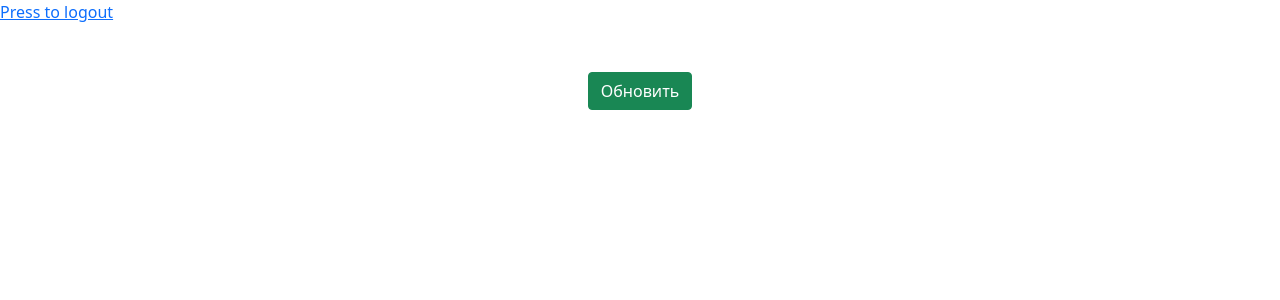
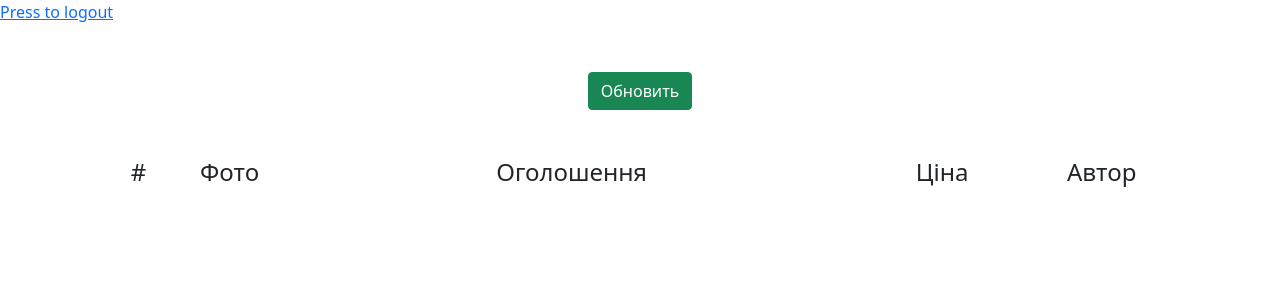
Before and after one commit to nyckolas-python/flask-multiprocessing, a Flask app: page /olx in a window 1280 px wide. Shown: the top 300 px of the page. Run offline with Flask 2, Linux system fonts and the light colour scheme; a user stored in the database is signed in.

Commit message:
Update olx.html

```diff
--- a/templates/olx.html
+++ b/templates/olx.html
@@ -13,9 +13,16 @@
 {% block one_script %}
 
     <script>
-        const onClickHandler = () => {
+        const onClickHandler = (obj) => {
+            $.ajax({
+                url: '',
+                type: 'POST',
+                contentType: 'application/json',
+                data: JSON.stringify({
+                    olx_id: obj.id
+                })
+            });
             event.target.parentElement.remove();
-            event.submit();
         }
     </script>
 
@@ -32,15 +39,34 @@
             <button class="btn btn-success">Обновить</button>
         </div>
     </div>
-    <form method="post" id="form">
-    <div class="row mt-5 text-center">
-        <div class="col-4 mx-auto">
-            <ul class="list">
-                {# AJAX #}
-            </ul>
+</div>
+<br>
+<br>
+<div class="container text-left">
+    <div class="row justify-content-md-center text-center">
+        <div class="col col-lg-2" style="width: 6%;">
+            <h4>#</h4>
+        </div>
+        <div class="col col-lg-2"style="width: 10%;">
+            <h4>Фото</h4>
+        </div>
+        <div class="col-md-auto" style="width: 50%;">
+            <h4>Оголошення</h4>
+        </div>
+        <div class="col col-lg-2"style="width: 15%;">
+            <h4>Ціна</h4>
+        </div>
+        <div class="col col-lg-2"style="width: 13%;">
+            <h4>Автор</h4>
         </div>
     </div>
-    </form>
+
+    <div class="list">
+
+            {# AJAX #}
+
+    </div>
+
 </div>
 
 {% endblock %}
```
